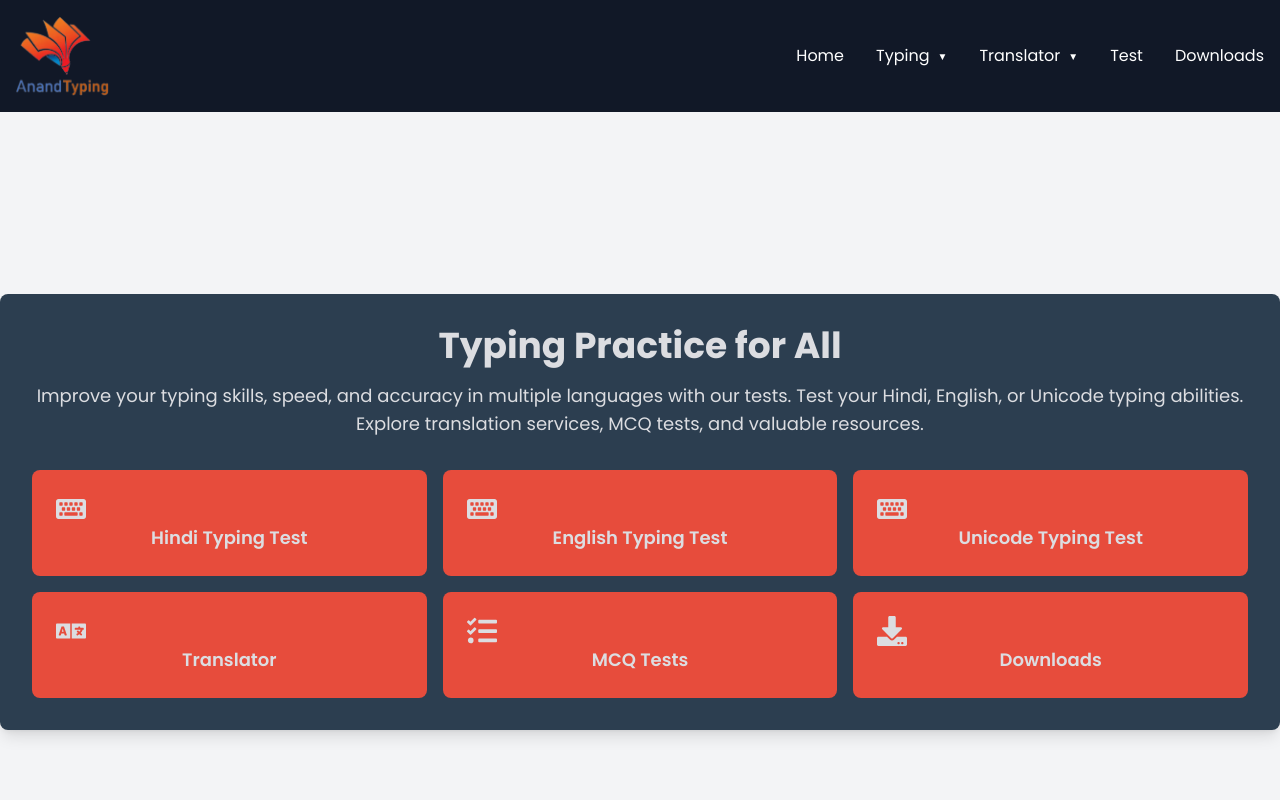
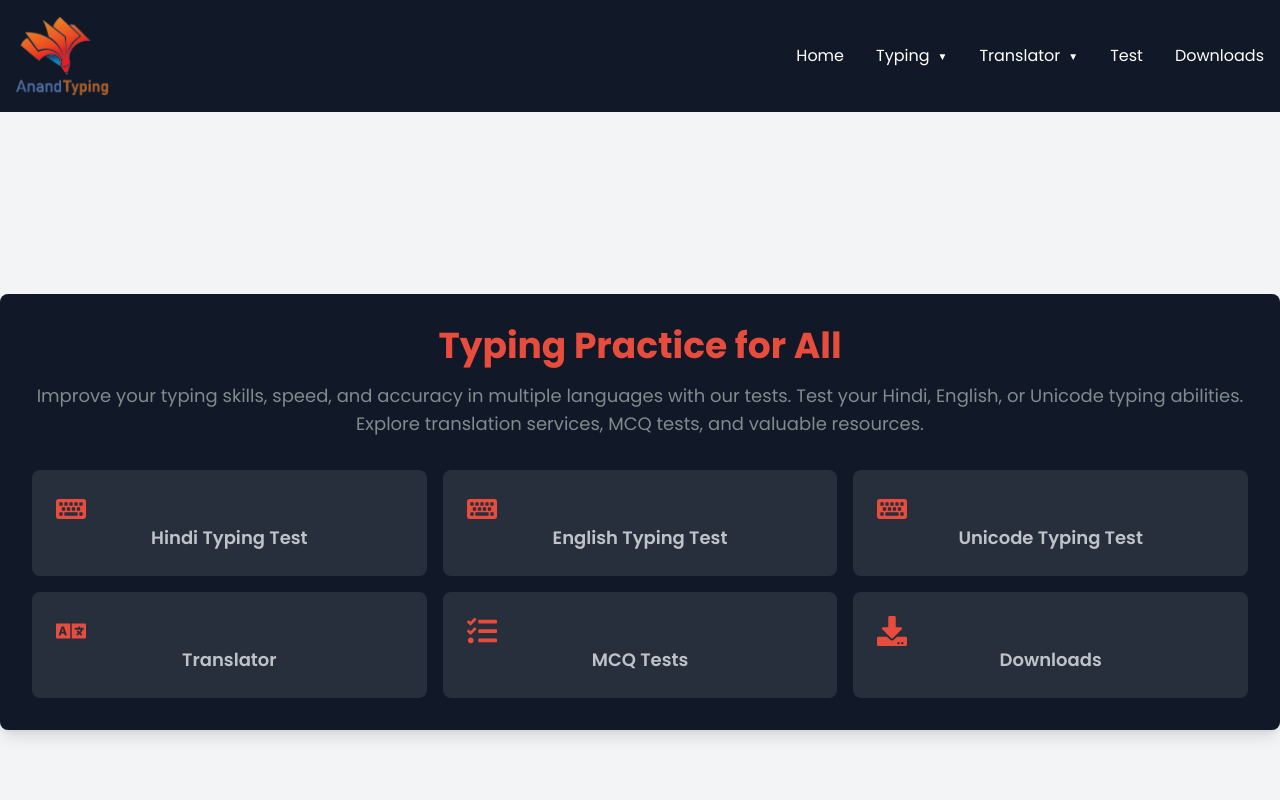
Before and after one commit to jyotsna-jha/typing-software, a Next.js app: page / in a window 1280 px wide. Shown: the top 800 px of the page. Built offline with nearby package versions, Linux system fonts and the light colour scheme.

Commit message:
Herosection colorchange

```diff
--- a/components/Hero.jsx/Hero1.jsx
+++ b/components/Hero.jsx/Hero1.jsx
@@ -11,11 +11,11 @@ import {
 const HomePage = () => {
   return (
     <div className="bg-gray-100 min-h-screen flex items-center justify-center">
-      <div className="w-full max-w-screen-xl p-4 md:p-8 bg-[#2c3e50] shadow-lg rounded-lg text-center text-[#dcdde1]">
-        <h1 className="text-2xl md:text-3xl lg:text-4xl font-extrabold text-[#dcdde1] mb-4 font-poppins">
+      <div className="w-full max-w-screen-xl p-4 md:p-8 bg-gray-900 shadow-lg rounded-lg text-center text-[#e74c3c]">
+        <h1 className="text-2xl md:text-3xl lg:text-4xl font-extrabold text-[#e74c3c] mb-4 font-poppins">
           Typing Practice for All
         </h1>
-        <p className="text-sm md:text-base lg:text-lg text-[#dcdde1] mb-8 font-poppins">
+        <p className="text-sm md:text-base lg:text-lg text-[#7f8c8d] mb-8 font-poppins">
           Improve your typing skills, speed, and accuracy in multiple languages with our tests. Test your Hindi, English, or Unicode typing abilities. Explore translation services, MCQ tests, and valuable resources.
         </p>
         <div className="grid grid-cols-1 md:grid-cols-2 lg:grid-cols-3 gap-4">
@@ -30,14 +30,14 @@ const HomePage = () => {
             <div
               key={index}
               className="group relative transform transition-transform hover:scale-105 hover:shadow-md">
-              <div className="bg-[#e74c3c] p-6 rounded-lg text-center transition-transform transform hover:scale-105 hover:bg-opacity-100">
+              <div className="bg-[#ffffff19] p-6 rounded-lg text-center transition-transform transform hover:scale-105 hover:bg-[#e74c3c] hover:bg-opacity-100">
                 {button.icon}
-                <p className="font-semibold text-base lg:text-lg text-[#dcdde1] font-poppins">
+                <p className="font-semibold text-base lg:text-lg text-[#bdc3c7] font-poppins">
                   {button.text}
                 </p>
               </div>
               <div className="hidden group-hover:block absolute top-0 left-0 w-full h-full bg-opacity-75 bg-white transition-opacity opacity-0 hover:opacity-100">
-                <p className="h-full flex items-center justify-center text-sm md:text-base lg:text-lg text-[#2c3e50] font-poppins">
+                <p className="h-full flex items-center justify-center text-sm md:text-base lg:text-lg text-gray-900 font-poppins">
                   {button.text}
                 </p>
               </div>
```
